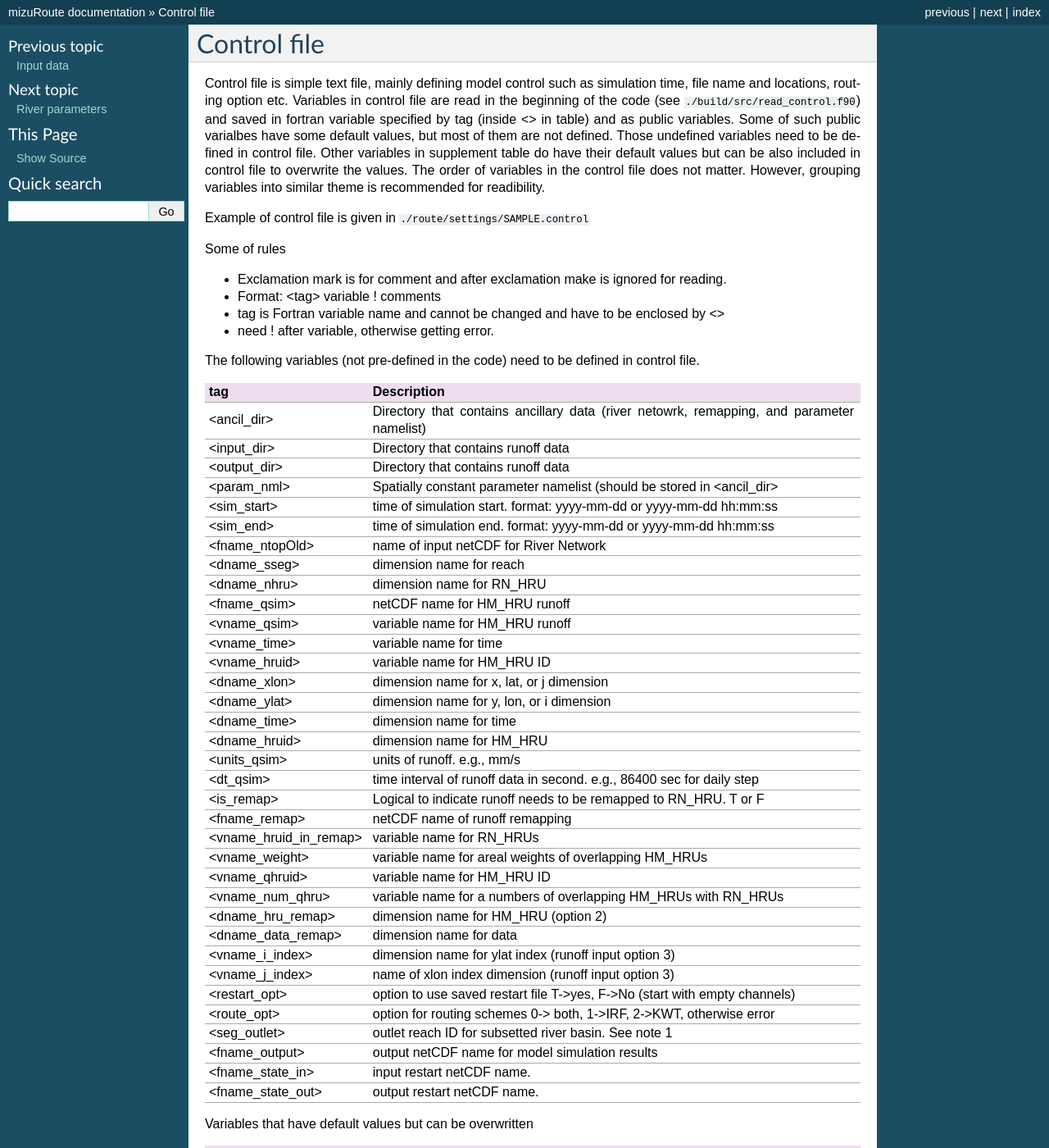
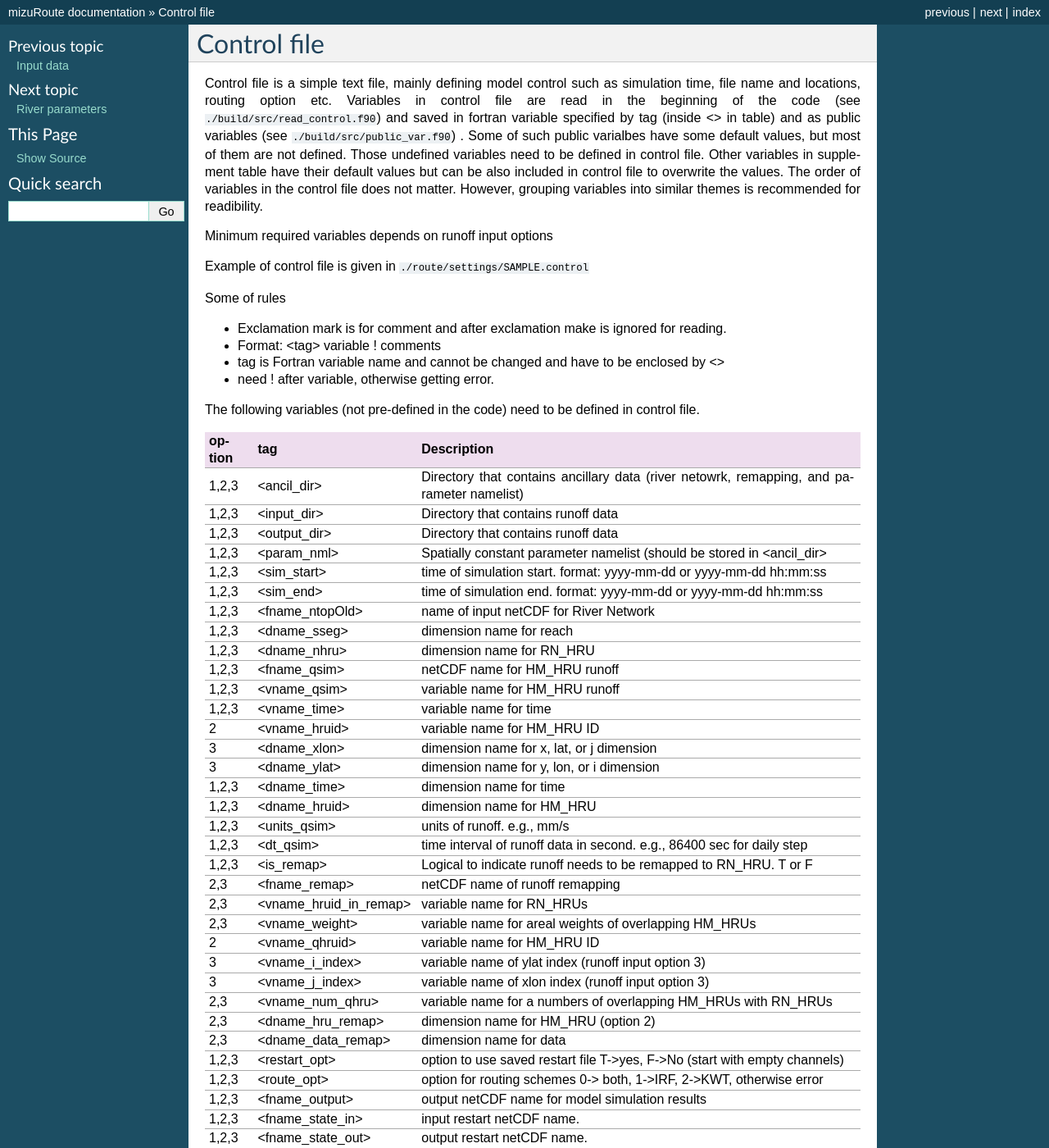
Before and after one commit to ESCOMP/mizuRoute, a Sphinx documentation site: the page built from docs/source/Control_file.rst, in a window 1280 px wide and 1400 px high. Shown: the whole window at 82% size. Built offline with Sphinx 7.4.7, drawn with Linux system fonts in a browser that asks for light colours; some of the changed text lies outside the part shown.

Commit message:
readthedoc editting

```diff
--- a/docs/source/Control_file.rst
+++ b/docs/source/Control_file.rst
@@ -1,14 +1,17 @@
 Control file
 ============
 
-Control file is simple text file, mainly defining model control such as simulation time, file name and locations, routing option etc.
-Variables in control file are read in the beginning of the code (see ``./build/src/read_control.f90``) and saved in fortran variable specified by tag (inside <> in table) and as public variables.
+Control file is a simple text file, mainly defining model control such as simulation time, file name and locations, routing option etc.
+Variables in control file are read in the beginning of the code (see ``./build/src/read_control.f90``) and
+saved in fortran variable specified by tag (inside <> in table) and as public variables (see ``./build/src/public_var.f90``) .
 Some of such public varialbes have some default values, but most of them are not defined.
 Those undefined variables need to be defined in control file.
-Other variables in supplement table do have their default values but can be also included in control file to overwrite the values.
-The order of variables in the control file does not matter. However, grouping variables into similar theme is recommended for readibility.
+Other variables in supplement table have their default values but can be also included in control file to overwrite the values.
+The order of variables in the control file does not matter. However, grouping variables into similar themes is recommended for readibility.
 
-Example of control file  is given in ``./route/settings/SAMPLE.control``
+Minimum required variables depends on runoff input options
+
+Example of control file is given in ``./route/settings/SAMPLE.control``
 
 Some of rules
 
@@ -20,79 +23,77 @@ Some of rules
 
 The following variables (not pre-defined in the code) need to be defined in control file.
 
-+------------------------+-------------------------------------------------------------------------------------------+
-| tag                    | Description                                                                               |
-+========================+===========================================================================================+
-| <ancil_dir>            | Directory that contains ancillary data (river netowrk, remapping, and parameter namelist) |
-+------------------------+-------------------------------------------------------------------------------------------+
-| <input_dir>            | Directory that contains runoff data                                                       |
-+------------------------+-------------------------------------------------------------------------------------------+
-| <output_dir>           | Directory that contains runoff data                                                       |
-+------------------------+-------------------------------------------------------------------------------------------+
-| <param_nml>            | Spatially constant parameter namelist (should be stored in <ancil_dir>                    |
-+------------------------+-------------------------------------------------------------------------------------------+
-| <sim_start>            | time of simulation start. format: yyyy-mm-dd or yyyy-mm-dd hh:mm:ss                       |
-+------------------------+-------------------------------------------------------------------------------------------+
-| <sim_end>              | time of simulation end. format:  yyyy-mm-dd or yyyy-mm-dd hh:mm:ss                        |
-+------------------------+-------------------------------------------------------------------------------------------+
-| <fname_ntopOld>        | name of input netCDF for River Network                                                    |
-+------------------------+-------------------------------------------------------------------------------------------+
-| <dname_sseg>           | dimension name for reach                                                                  |
-+------------------------+-------------------------------------------------------------------------------------------+
-| <dname_nhru>           | dimension name for RN_HRU                                                                 |
-+------------------------+-------------------------------------------------------------------------------------------+
-| <fname_qsim>           | netCDF name for HM_HRU runoff                                                             |
-+------------------------+-------------------------------------------------------------------------------------------+
-| <vname_qsim>           | variable name for HM_HRU runoff                                                           |
-+------------------------+-------------------------------------------------------------------------------------------+
-| <vname_time>           | variable name for time                                                                    |
-+------------------------+-------------------------------------------------------------------------------------------+
-| <vname_hruid>          | variable name for HM_HRU ID                                                               |
-+------------------------+-------------------------------------------------------------------------------------------+
-| <dname_xlon>           | dimension name for x, lat, or j dimension                                                 |
-+------------------------+-------------------------------------------------------------------------------------------+
-| <dname_ylat>           | dimension name for y, lon, or i dimension                                                 |
-+------------------------+-------------------------------------------------------------------------------------------+
-| <dname_time>           | dimension name for time                                                                   |
-+------------------------+-------------------------------------------------------------------------------------------+
-| <dname_hruid>          | dimension name for HM_HRU                                                                 |
-+------------------------+-------------------------------------------------------------------------------------------+
-| <units_qsim>           | units of runoff. e.g., mm/s                                                               |
-+------------------------+-------------------------------------------------------------------------------------------+
-| <dt_qsim>              | time interval of runoff data in second. e.g., 86400 sec for daily step                    |
-+------------------------+-------------------------------------------------------------------------------------------+
-| <is_remap>             | Logical to indicate runoff needs to be remapped to RN_HRU. T or F                         |
-+------------------------+-------------------------------------------------------------------------------------------+
-| <fname_remap>          | netCDF name of runoff remapping                                                           |
-+------------------------+-------------------------------------------------------------------------------------------+
-| <vname_hruid_in_remap> | variable name for RN_HRUs                                                                 |
-+------------------------+-------------------------------------------------------------------------------------------+
-| <vname_weight>         | variable name for areal weights of overlapping HM_HRUs                                    |
-+------------------------+-------------------------------------------------------------------------------------------+
-| <vname_qhruid>         | variable name for HM_HRU ID                                                               |
-+------------------------+-------------------------------------------------------------------------------------------+
-| <vname_num_qhru>       | variable name for a numbers of overlapping HM_HRUs with RN_HRUs                           |
-+------------------------+-------------------------------------------------------------------------------------------+
-| <dname_hru_remap>      | dimension name for HM_HRU (option 2)                                                      |
-+------------------------+-------------------------------------------------------------------------------------------+
-| <dname_data_remap>     | dimension name for data                                                                   |
-+------------------------+-------------------------------------------------------------------------------------------+
-| <vname_i_index>        | dimension name for ylat index (runoff input option 3)                                     |
-+------------------------+-------------------------------------------------------------------------------------------+
-| <vname_j_index>        | name of xlon index dimension (runoff input option 3)                                      |
-+------------------------+-------------------------------------------------------------------------------------------+
-| <restart_opt>          | option to use saved restart file T->yes, F->No (start with empty channels)                |
-+------------------------+-------------------------------------------------------------------------------------------+
-| <route_opt>            | option for routing schemes 0-> both, 1->IRF, 2->KWT, otherwise error                      |
-+------------------------+-------------------------------------------------------------------------------------------+
-| <seg_outlet>           | outlet reach ID for subsetted river basin. See note 1                                     |
-+------------------------+-------------------------------------------------------------------------------------------+
-| <fname_output>         | output netCDF name for model simulation results                                           |
-+------------------------+-------------------------------------------------------------------------------------------+
-| <fname_state_in>       | input restart netCDF name.                                                                |
-+------------------------+-------------------------------------------------------------------------------------------+
-| <fname_state_out>      | output restart netCDF name.                                                               |
-+------------------------+-------------------------------------------------------------------------------------------+
++--------+------------------------+-------------------------------------------------------------------------------------------+
+| option | tag                    | Description                                                                               |
++========+========================+===========================================================================================+
+| 1,2,3  | <ancil_dir>            | Directory that contains ancillary data (river netowrk, remapping, and parameter namelist) |
++--------+------------------------+-------------------------------------------------------------------------------------------+
+| 1,2,3  | <input_dir>            | Directory that contains runoff data                                                       |
++--------+------------------------+-------------------------------------------------------------------------------------------+
+| 1,2,3  | <output_dir>           | Directory that contains runoff data                                                       |
++--------+------------------------+-------------------------------------------------------------------------------------------+
+| 1,2,3  | <param_nml>            | Spatially constant parameter namelist (should be stored in <ancil_dir>                    |
++--------+------------------------+-------------------------------------------------------------------------------------------+
+| 1,2,3  | <sim_start>            | time of simulation start. format: yyyy-mm-dd or yyyy-mm-dd hh:mm:ss                       |
++--------+------------------------+-------------------------------------------------------------------------------------------+
+| 1,2,3  | <sim_end>              | time of simulation end. format:  yyyy-mm-dd or yyyy-mm-dd hh:mm:ss                        |
++--------+------------------------+-------------------------------------------------------------------------------------------+
+| 1,2,3  | <fname_ntopOld>        | name of input netCDF for River Network                                                    |
++--------+------------------------+-------------------------------------------------------------------------------------------+
+| 1,2,3  | <dname_sseg>           | dimension name for reach                                                                  |
++--------+------------------------+-------------------------------------------------------------------------------------------+
+| 1,2,3  | <dname_nhru>           | dimension name for RN_HRU                                                                 |
++--------+------------------------+-------------------------------------------------------------------------------------------+
+| 1,2,3  | <fname_qsim>           | netCDF name for HM_HRU runoff                                                             |
++--------+------------------------+-------------------------------------------------------------------------------------------+
+| 1,2,3  | <vname_qsim>           | variable name for HM_HRU runoff                                                           |
++--------+------------------------+-------------------------------------------------------------------------------------------+
+| 1,2,3  | <vname_time>           | variable name for time                                                                    |
++--------+------------------------+-------------------------------------------------------------------------------------------+
+| 2      | <vname_hruid>          | variable name for HM_HRU ID                                                               |
++--------+------------------------+-------------------------------------------------------------------------------------------+
+| 3      | <dname_xlon>           | dimension name for x, lat, or j dimension                                                 |
++--------+------------------------+-------------------------------------------------------------------------------------------+
+| 3      | <dname_ylat>           | dimension name for y, lon, or i dimension                                                 |
++--------+------------------------+-------------------------------------------------------------------------------------------+
+| 1,2,3  | <dname_time>           | dimension name for time                                                                   |
++--------+------------------------+-------------------------------------------------------------------------------------------+
+| 1,2,3  | <dname_hruid>          | dimension name for HM_HRU                                                                 |
++--------+------------------------+-------------------------------------------------------------------------------------------+
+| 1,2,3  | <units_qsim>           | units of runoff. e.g., mm/s                                                               |
++--------+------------------------+-------------------------------------------------------------------------------------------+
+| 1,2,3  | <dt_qsim>              | time interval of runoff data in second. e.g., 86400 sec for daily step                    |
++--------+------------------------+-------------------------------------------------------------------------------------------+
+| 1,2,3  | <is_remap>             | Logical to indicate runoff needs to be remapped to RN_HRU. T or F                         |
++--------+------------------------+-------------------------------------------------------------------------------------------+
+|   2,3  | <fname_remap>          | netCDF name of runoff remapping                                                           |
++--------+------------------------+-------------------------------------------------------------------------------------------+
+|   2,3  | <vname_hruid_in_remap> | variable name for RN_HRUs                                                                 |
++--------+------------------------+-------------------------------------------------------------------------------------------+
+|   2,3  | <vname_weight>         | variable name for areal weights of overlapping HM_HRUs                                    |
++--------+------------------------+-------------------------------------------------------------------------------------------+
+|   2    | <vname_qhruid>         | variable name for HM_HRU ID                                                               |
++--------+------------------------+-------------------------------------------------------------------------------------------+
+|     3  | <vname_i_index>        | variable name of ylat index (runoff input option 3)                                       |
++--------+------------------------+-------------------------------------------------------------------------------------------+
+|     3  | <vname_j_index>        | variable name of xlon index (runoff input option 3)                                       |
++--------+------------------------+-------------------------------------------------------------------------------------------+
+|   2,3  | <vname_num_qhru>       | variable name for a numbers of overlapping HM_HRUs with RN_HRUs                           |
++--------+------------------------+-------------------------------------------------------------------------------------------+
+|   2,3  | <dname_hru_remap>      | dimension name for HM_HRU (option 2)                                                      |
++--------+------------------------+-------------------------------------------------------------------------------------------+
+|   2,3  | <dname_data_remap>     | dimension name for data                                                                   |
++--------+------------------------+-------------------------------------------------------------------------------------------+
+| 1,2,3  | <restart_opt>          | option to use saved restart file T->yes, F->No (start with empty channels)                |
++--------+------------------------+-------------------------------------------------------------------------------------------+
+| 1,2,3  | <route_opt>            | option for routing schemes 0-> both, 1->IRF, 2->KWT, otherwise error                      |
++--------+------------------------+-------------------------------------------------------------------------------------------+
+| 1,2,3  | <fname_output>         | output netCDF name for model simulation results                                           |
++--------+------------------------+-------------------------------------------------------------------------------------------+
+| 1,2,3  | <fname_state_in>       | input restart netCDF name.                                                                |
++--------+------------------------+-------------------------------------------------------------------------------------------+
+| 1,2,3  | <fname_state_out>      | output restart netCDF name.                                                               |
++--------+------------------------+-------------------------------------------------------------------------------------------+
 
 Variables that have default values but can be overwritten
 
@@ -100,6 +101,8 @@ Variables that have default values but can be overwritten
 | tag                    | Default values         | Description                                                              |
 +========================+========================+==========================================================================+
 | <ntopWriteOption>      | F                      | logical to indicate if augmented river network is written. T or F        |
++------------------------+------------------------+--------------------------------------------------------------------------+
+| <seg_outlet>           | -999                   | outlet reach ID for subsetted river basin. See note 1                    |
 +------------------------+------------------------+--------------------------------------------------------------------------+
 | <fname_ntopNew>        | <fname_ntopOld>_aug.nc | output netCDF name for augmented river network. See note 1               |
 +------------------------+------------------------+--------------------------------------------------------------------------+
```
